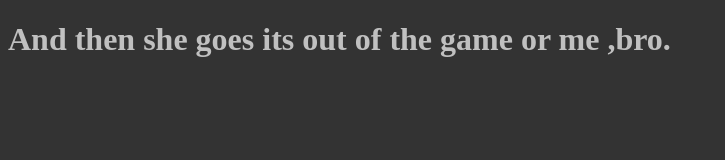
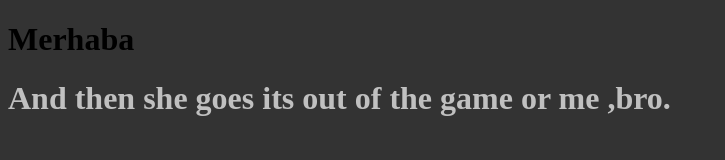
Before and after one commit to EyupBEY/eyupibey.github.io, a plain HTML site: page index.html in a window 1280 px wide. Shown: the whole page, without its empty margins (0-725 px from the left). Drawn offline with Linux system fonts and the light colour scheme.

Commit message:
Update index.html

```diff
--- a/index.html
+++ b/index.html
@@ -7,6 +7,7 @@
     <title>Document</title>
 </head>
 <body style="background-color: #333;">
+    <h1>Merhaba</h1>
     <h1 style="color: #c0c0c0;">And then she goes its out of the game or me ,bro.</h1>
 </body>
 </html>
```
